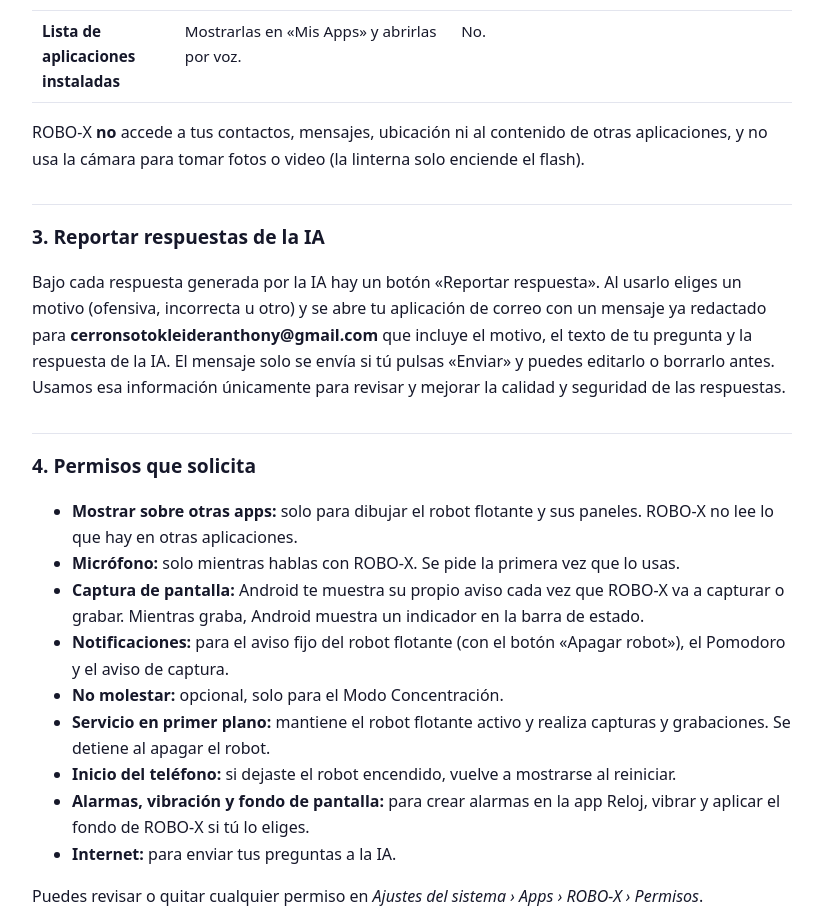
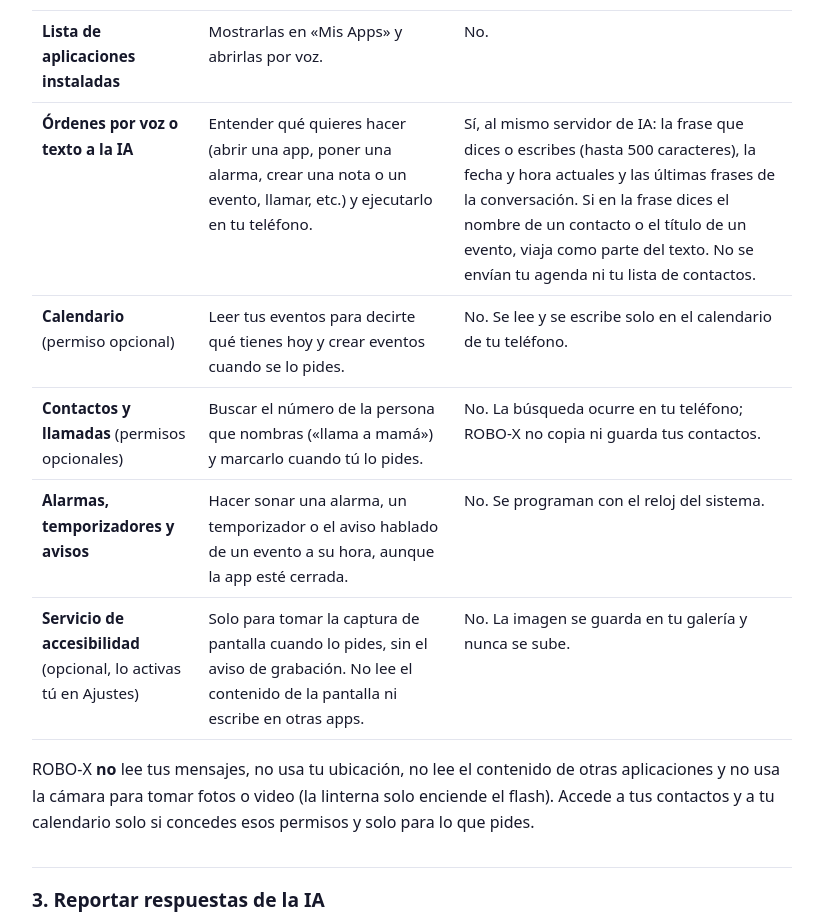
Before and after one commit to 62322764-byte/robox-politica, a plain HTML site: page index.html in a window 1280 px wide. Shown: the part 1469-2388 px from the top of the page, without its empty margins (228-1051 px from the left). Drawn offline with Linux system fonts and the light colour scheme.

Commit message:
Política actualizada para la versión 2.0.0

```diff
--- a/index.html
+++ b/index.html
@@ -70,8 +70,33 @@
     <td>Mostrarlas en «Mis Apps» y abrirlas por voz.</td>
     <td>No.</td>
   </tr>
+  <tr>
+    <td><strong>Órdenes por voz o texto a la IA</strong></td>
+    <td>Entender qué quieres hacer (abrir una app, poner una alarma, crear una nota o un evento, llamar, etc.) y ejecutarlo en tu teléfono.</td>
+    <td>Sí, al mismo servidor de IA: la frase que dices o escribes (hasta 500 caracteres), la fecha y hora actuales y las últimas frases de la conversación. Si en la frase dices el nombre de un contacto o el título de un evento, viaja como parte del texto. No se envían tu agenda ni tu lista de contactos.</td>
+  </tr>
+  <tr>
+    <td><strong>Calendario</strong> (permiso opcional)</td>
+    <td>Leer tus eventos para decirte qué tienes hoy y crear eventos cuando se lo pides.</td>
+    <td>No. Se lee y se escribe solo en el calendario de tu teléfono.</td>
+  </tr>
+  <tr>
+    <td><strong>Contactos y llamadas</strong> (permisos opcionales)</td>
+    <td>Buscar el número de la persona que nombras («llama a mamá») y marcarlo cuando tú lo pides.</td>
+    <td>No. La búsqueda ocurre en tu teléfono; ROBO-X no copia ni guarda tus contactos.</td>
+  </tr>
+  <tr>
+    <td><strong>Alarmas, temporizadores y avisos</strong></td>
+    <td>Hacer sonar una alarma, un temporizador o el aviso hablado de un evento a su hora, aunque la app esté cerrada.</td>
+    <td>No. Se programan con el reloj del sistema.</td>
+  </tr>
+  <tr>
+    <td><strong>Servicio de accesibilidad</strong> (opcional, lo activas tú en Ajustes)</td>
+    <td>Solo para tomar la captura de pantalla cuando lo pides, sin el aviso de grabación. No lee el contenido de la pantalla ni escribe en otras apps.</td>
+    <td>No. La imagen se guarda en tu galería y nunca se sube.</td>
+  </tr>
 </table>
-<p>ROBO-X <strong>no</strong> accede a tus contactos, mensajes, ubicación ni al contenido de otras aplicaciones, y no usa la cámara para tomar fotos o video (la linterna solo enciende el flash).</p>
+<p>ROBO-X <strong>no</strong> lee tus mensajes, no usa tu ubicación, no lee el contenido de otras aplicaciones y no usa la cámara para tomar fotos o video (la linterna solo enciende el flash). Accede a tus contactos y a tu calendario solo si concedes esos permisos y solo para lo que pides.</p>
 
 <h2>3. Reportar respuestas de la IA</h2>
 <p>Bajo cada respuesta generada por la IA hay un botón «Reportar respuesta». Al usarlo eliges un motivo (ofensiva, incorrecta u otro) y se abre tu aplicación de correo con un mensaje ya redactado para <strong>cerronsotokleideranthony@gmail.com</strong> que incluye el motivo, el texto de tu pregunta y la respuesta de la IA. El mensaje solo se envía si tú pulsas «Enviar» y puedes editarlo o borrarlo antes. Usamos esa información únicamente para revisar y mejorar la calidad y seguridad de las respuestas.</p>
```
